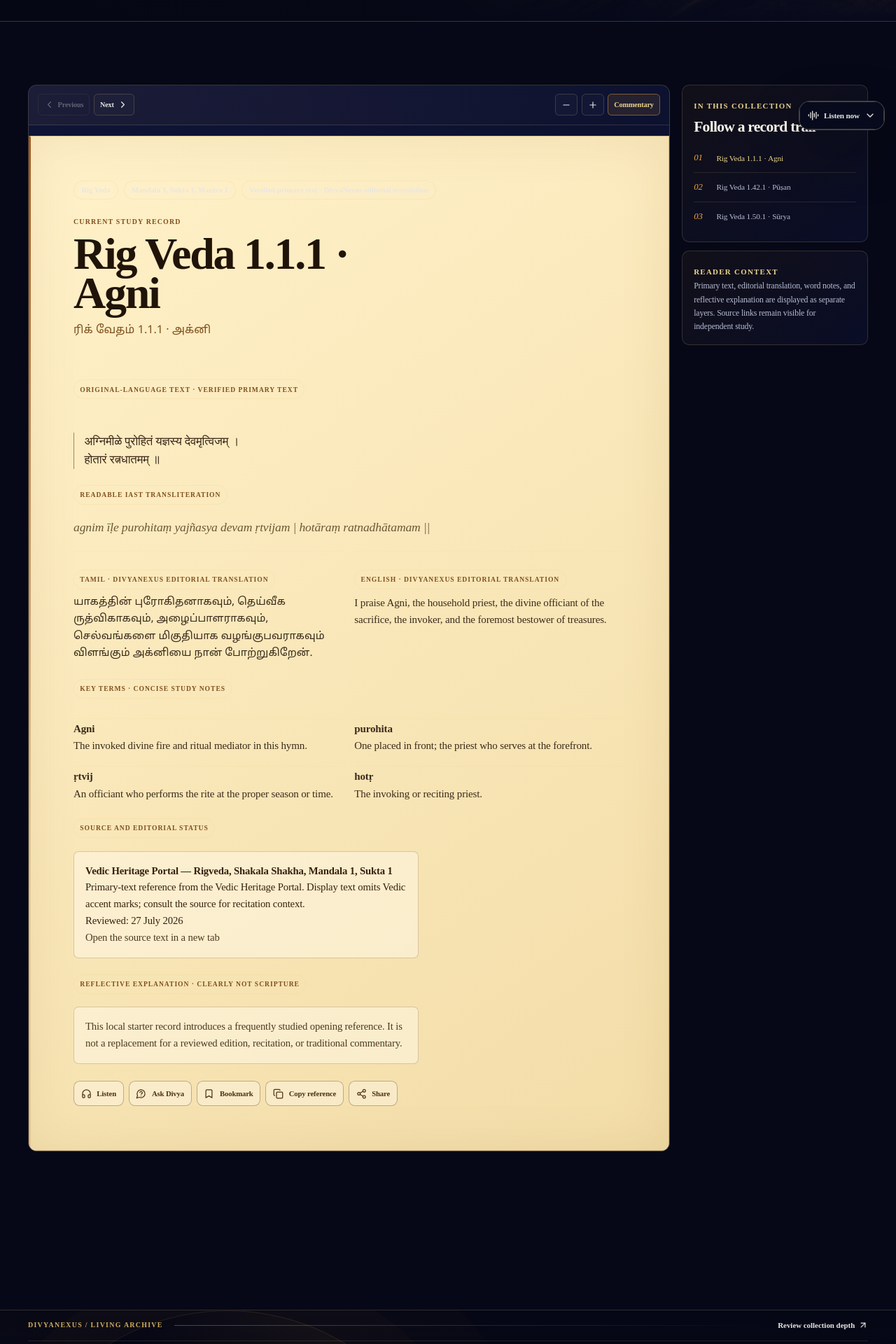
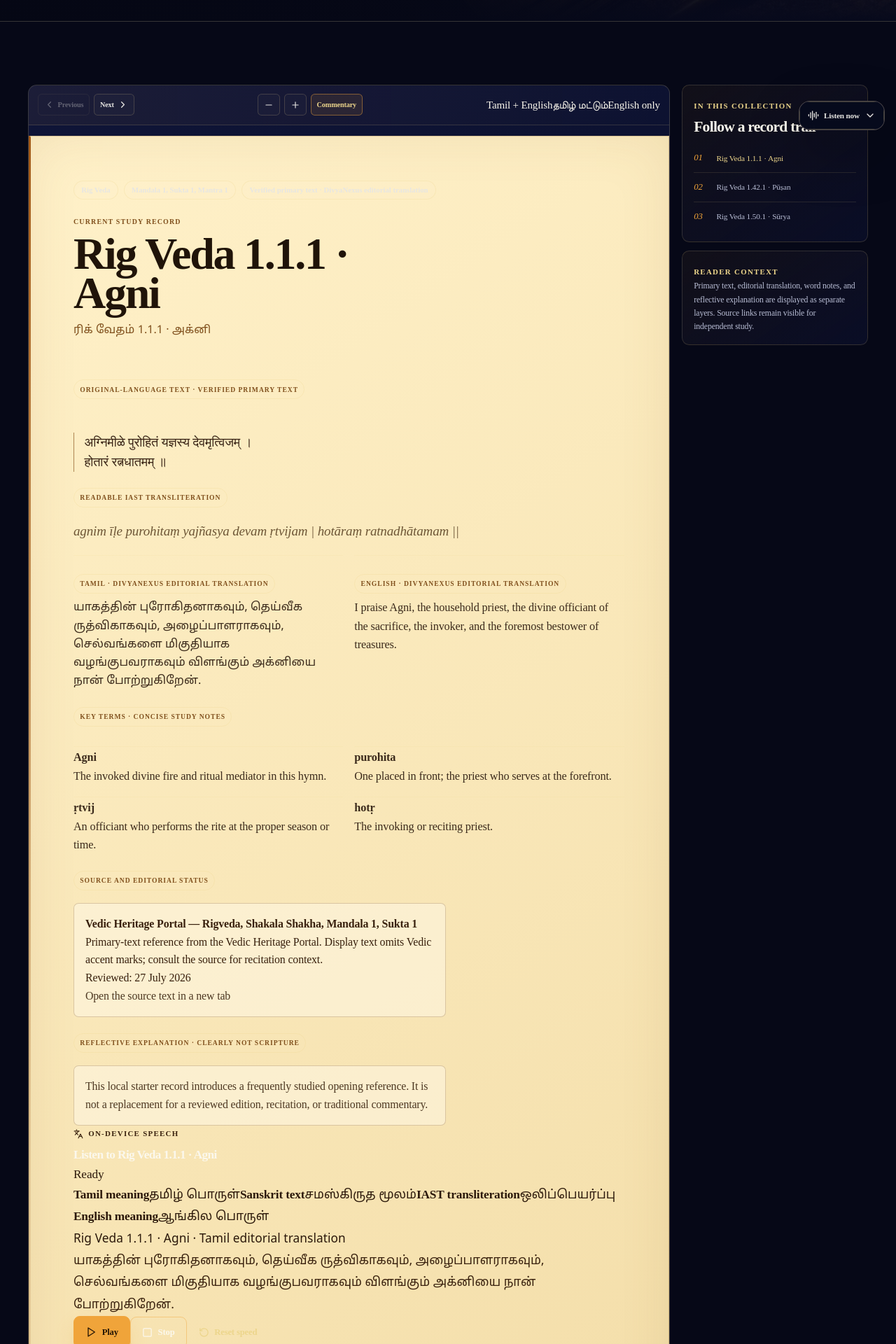
Before and after one commit to ssakthivel02/DivyaNexus, a React (Vite) app in the folder client/: page /rig-veda in a window 1280 px wide. Shown: the part 600-2520 px from the top of the page at 70% size. Built offline with nearby package versions, Linux system fonts and the light colour scheme.

Commit message:
feat: add readable bilingual modes and contextual scripture audio

```diff
--- a/client/src/pages/ScriptureReader.tsx
+++ b/client/src/pages/ScriptureReader.tsx
@@ -17,6 +17,7 @@ import {
   Stars,
 } from "lucide-react";
 import { Link } from "wouter";
+import { SpeechControls, type SpeechItem } from "@/components/SpeechControls";
 import { ASSETS, records, type KnowledgeRecord } from "@/data/content";
 import { getVerifiedScriptureRecord } from "@/data/verifiedScripture";
 import {
@@ -72,7 +73,8 @@ export default function ScriptureReader({ kind }: { kind: keyof typeof readerSet
   const initialIndex = Math.max(0, set.records.findIndex((record) => record.id === requested));
   const [index, setIndex] = useState(initialIndex);
   const [showCommentary, setShowCommentary] = useState(true);
-  const [fontScale, setFontScale] = useState(Number(getPreference("fontSize", "1")) || 1);
+  const [fontScale, setFontScale] = useState(Number(getPreference("fontSize", "1.08")) || 1.08);
+  const [readerLanguage, setReaderLanguage] = useState<"both" | "tamil" | "english">("both");
   const record = set.records[index] ?? set.records[0];
   const [saved, setSaved] = useState(() => (record ? getBookmarks().includes(record.id) : false));
 
@@ -99,9 +101,20 @@ export default function ScriptureReader({ kind }: { kind: keyof typeof readerSet
   const displayTamilTitle = verified?.tamilTitle ?? record.tamilTitle;
   const displayReference = verified?.reference ?? record.reference;
   const displayStatus = verified?.status ?? record.reviewStatus;
+  const speechItems: SpeechItem[] = verified
+    ? [
+        { id: `${record.id}-tamil`, label: "Tamil meaning", tamilLabel: "தமிழ் பொருள்", text: verified.tamilTranslation, lang: "ta-IN", rate: 0.82, sourceLabel: `${displayTitle} · Tamil editorial translation` },
+        { id: `${record.id}-sanskrit`, label: "Sanskrit text", tamilLabel: "சமஸ்கிருத மூலம்", text: verified.originalText, lang: "sa-IN", rate: 0.72, sourceLabel: `${displayTitle} · verified primary text; device speech does not preserve Vedic accents` },
+        { id: `${record.id}-iast`, label: "IAST transliteration", tamilLabel: "ஒலிப்பெயர்ப்பு", text: verified.transliteration, lang: "en-GB", rate: 0.7, sourceLabel: `${displayTitle} · readable transliteration` },
+        { id: `${record.id}-english`, label: "English meaning", tamilLabel: "ஆங்கில பொருள்", text: verified.englishTranslation, lang: "en-GB", rate: 0.88, sourceLabel: `${displayTitle} · English editorial translation` },
+      ]
+    : [
+        { id: `${record.id}-tamil`, label: "Tamil overview", tamilLabel: "தமிழ் சுருக்கம்", text: record.tamilMeaning, lang: "ta-IN", rate: 0.82, sourceLabel: `${displayTitle} · educational overview` },
+        { id: `${record.id}-english`, label: "English overview", tamilLabel: "ஆங்கில சுருக்கம்", text: record.englishMeaning, lang: "en-GB", rate: 0.88, sourceLabel: `${displayTitle} · educational overview` },
+      ];
 
   const changeScale = (next: number) => {
-    const value = Math.min(1.25, Math.max(0.87, next));
+    const value = Math.min(1.45, Math.max(0.95, next));
     setFontScale(value);
     setPreference("fontSize", String(value));
   };
@@ -129,26 +142,14 @@ export default function ScriptureReader({ kind }: { kind: keyof typeof readerSet
           fetchPriority="high"
         />
         <div className="reader-cinema-hero__veil" />
-        <div className="reader-cinema-hero__glyph" aria-hidden="true">
-          ॐ
-        </div>
+        <div className="reader-cinema-hero__glyph" aria-hidden="true">ॐ</div>
         <div className="reader-cinema-hero__inner">
-          <p className="scene-kicker">
-            <Stars size={14} aria-hidden="true" />Source-aware reading room
-          </p>
-          <p className="reader-cinema-hero__crumb">
-            <Link href="/scriptures">Scriptures</Link> / {set.title}
-          </p>
-          <p className="reader-cinema-hero__tamil" lang="ta">
-            {set.tamil}
-          </p>
+          <p className="scene-kicker"><Stars size={14} aria-hidden="true" />Source-aware reading room</p>
+          <p className="reader-cinema-hero__crumb"><Link href="/scriptures">Scriptures</Link> / {set.title}</p>
+          <p className="reader-cinema-hero__tamil" lang="ta">{set.tamil}</p>
           <h1>{set.title}</h1>
           <p>{set.description}</p>
-          <div>
-            <span>{set.scene}</span>
-            <span>{record.source}</span>
-            <span>{displayStatus}</span>
-          </div>
+          <div><span>{set.scene}</span><span>{record.source}</span><span>{displayStatus}</span></div>
         </div>
       </section>
 
@@ -157,74 +158,40 @@ export default function ScriptureReader({ kind }: { kind: keyof typeof readerSet
           <article className="reader-console">
             <div className="reader-toolbar">
               <div className="reader-toolbar__group">
-                <button
-                  className="reader-tool"
-                  onClick={() => setIndex((current) => Math.max(0, current - 1))}
-                  disabled={index === 0}
-                >
-                  <ChevronLeft size={15} aria-hidden="true" />Previous
-                </button>
-                <button
-                  className="reader-tool"
-                  onClick={() => setIndex((current) => Math.min(set.records.length - 1, current + 1))}
-                  disabled={index === set.records.length - 1}
-                >
-                  Next<ChevronRight size={15} aria-hidden="true" />
-                </button>
+                <button className="reader-tool" onClick={() => setIndex((current) => Math.max(0, current - 1))} disabled={index === 0}><ChevronLeft size={15} aria-hidden="true" />Previous</button>
+                <button className="reader-tool" onClick={() => setIndex((current) => Math.min(set.records.length - 1, current + 1))} disabled={index === set.records.length - 1}>Next<ChevronRight size={15} aria-hidden="true" /></button>
               </div>
               <div className="reader-toolbar__group">
-                <button
-                  className="reader-tool"
-                  onClick={() => changeScale(fontScale - 0.06)}
-                  aria-label="Decrease reader font size"
-                >
-                  <Minus size={14} aria-hidden="true" />
-                </button>
-                <button
-                  className="reader-tool"
-                  onClick={() => changeScale(fontScale + 0.06)}
-                  aria-label="Increase reader font size"
-                >
-                  <Plus size={14} aria-hidden="true" />
-                </button>
-                <button
-                  className={`reader-tool ${showCommentary ? "is-active" : ""}`}
-                  onClick={() => setShowCommentary((value) => !value)}
-                >
-                  Commentary
-                </button>
+                <button className="reader-tool" onClick={() => changeScale(fontScale - 0.06)} aria-label="Decrease reader font size"><Minus size={14} aria-hidden="true" /></button>
+                <button className="reader-tool" onClick={() => changeScale(fontScale + 0.06)} aria-label="Increase reader font size"><Plus size={14} aria-hidden="true" /></button>
+                <button className={`reader-tool ${showCommentary ? "is-active" : ""}`} onClick={() => setShowCommentary((value) => !value)}>Commentary</button>
+              </div>
+              <div className="reader-language-switch" role="group" aria-label="Reader language focus">
+                <button type="button" className={readerLanguage === "both" ? "is-active" : ""} aria-pressed={readerLanguage === "both"} onClick={() => setReaderLanguage("both")}>Tamil + English</button>
+                <button type="button" className={readerLanguage === "tamil" ? "is-active" : ""} aria-pressed={readerLanguage === "tamil"} onClick={() => setReaderLanguage("tamil")}>தமிழ் மட்டும்</button>
+                <button type="button" className={readerLanguage === "english" ? "is-active" : ""} aria-pressed={readerLanguage === "english"} onClick={() => setReaderLanguage("english")}>English only</button>
               </div>
             </div>
 
             <div className="reader-paper reader-paper--cinema" style={{ fontSize: `${fontScale}rem` }}>
-              <div className="reader-meta">
-                <span className="chip">{record.source}</span>
-                <span className="chip">{displayReference}</span>
-                <span className="chip">{displayStatus}</span>
-              </div>
+              <div className="reader-meta"><span className="chip">{record.source}</span><span className="chip">{displayReference}</span><span className="chip">{displayStatus}</span></div>
               <p className="reader-paper__section">Current study record</p>
               <h1>{displayTitle}</h1>
-              <p className="reader-paper__tamil" lang="ta">
-                {displayTamilTitle}
-              </p>
+              <p className="reader-paper__tamil" lang="ta">{displayTamilTitle}</p>
 
               {verified ? (
                 <>
                   <p className="reader-label">Original-language text · verified primary text</p>
-                  <p className="reader-scripture" lang="sa" style={{ whiteSpace: "pre-line" }}>
-                    {verified.originalText}
-                  </p>
+                  <p className="reader-scripture" lang="sa" style={{ whiteSpace: "pre-line" }}>{verified.originalText}</p>
                   <p className="reader-label">Readable IAST transliteration</p>
                   <p className="reader-transliteration">{verified.transliteration}</p>
 
-                  <div className="reader-meaning-grid">
-                    <div>
+                  <div className="reader-meaning-grid" data-reader-language={readerLanguage}>
+                    <div className="reader-language-panel reader-language-panel--tamil">
                       <p className="reader-label">Tamil · DivyaNexus editorial translation</p>
-                      <p className="reader-translation" lang="ta">
-                        {verified.tamilTranslation}
-                      </p>
+                      <p className="reader-translation" lang="ta">{verified.tamilTranslation}</p>
                     </div>
-                    <div>
+                    <div className="reader-language-panel reader-language-panel--english">
                       <p className="reader-label">English · DivyaNexus editorial translation</p>
                       <p className="reader-translation">{verified.englishTranslation}</p>
                     </div>
@@ -233,101 +200,51 @@ export default function ScriptureReader({ kind }: { kind: keyof typeof readerSet
                   <p className="reader-label">Key terms · concise study notes</p>
                   <div className="reader-meaning-grid">
                     {verified.wordNotes.map((note) => (
-                      <div key={note.term}>
-                        <p className="reader-translation">
-                          <strong>{note.term}</strong><br />{note.meaning}
-                        </p>
-                      </div>
+                      <div key={note.term}><p className="reader-translation"><strong>{note.term}</strong><br />{note.meaning}{note.tamilMeaning && <span className="reader-word-note__tamil" lang="ta">{note.tamilMeaning}</span>}</p></div>
                     ))}
                   </div>
 
                   <p className="reader-label">Source and editorial status</p>
                   <div className="reader-commentary">
-                    <p><strong>{verified.sourceName}</strong></p>
-                    <p>{verified.sourceNote}</p>
-                    <p>Reviewed: {verified.reviewedDate}</p>
-                    <a href={verified.sourceUrl} target="_blank" rel="noreferrer">
-                      Open the source text in a new tab
-                    </a>
+                    <p><strong>{verified.sourceName}</strong></p><p>{verified.sourceNote}</p><p>Reviewed: {verified.reviewedDate}</p>
+                    <a href={verified.sourceUrl} target="_blank" rel="noreferrer">Open the source text in a new tab</a>
                   </div>
                 </>
               ) : (
                 <>
                   <p className="reader-label">Original-language text · source edition still required</p>
-                  <p className="reader-scripture" lang="ta">
-                    இந்த பதிவிற்கான சரிபார்க்கப்பட்ட மூல மொழிப் பாடம் இன்னும் இணைக்கப்படவில்லை.
-                  </p>
-                  <p className="reader-transliteration">
-                    This overview remains available for discovery, but it does not display an unverified quotation.
-                  </p>
-                  <div className="reader-meaning-grid">
-                    <div>
-                      <p className="reader-label">Tamil meaning · educational overview</p>
-                      <p className="reader-translation" lang="ta">{record.tamilMeaning}</p>
-                    </div>
-                    <div>
-                      <p className="reader-label">English meaning · educational overview</p>
-                      <p className="reader-translation">{record.englishMeaning}</p>
-                    </div>
+                  <p className="reader-scripture" lang="ta">இந்த பதிவிற்கான சரிபார்க்கப்பட்ட மூல மொழிப் பாடம் இன்னும் இணைக்கப்படவில்லை.</p>
+                  <p className="reader-transliteration">This overview remains available for discovery, but it does not display an unverified quotation.</p>
+                  <div className="reader-meaning-grid" data-reader-language={readerLanguage}>
+                    <div className="reader-language-panel reader-language-panel--tamil"><p className="reader-label">Tamil meaning · educational overview</p><p className="reader-translation" lang="ta">{record.tamilMeaning}</p></div>
+                    <div className="reader-language-panel reader-language-panel--english"><p className="reader-label">English meaning · educational overview</p><p className="reader-translation">{record.englishMeaning}</p></div>
                   </div>
                 </>
               )}
 
-              {showCommentary && (
-                <>
-                  <p className="reader-label">Reflective explanation · clearly not scripture</p>
-                  <p className="reader-commentary">{record.explanation}</p>
-                </>
-              )}
+              {showCommentary && <><p className="reader-label">Reflective explanation · clearly not scripture</p><p className="reader-commentary">{record.explanation}</p></>}
+
+              <div id="reader-audio"><SpeechControls items={speechItems} title={`Listen to ${displayTitle}`} compact /></div>
 
               <div className="reader-actions">
-                <Link className="button" href="/audio">
-                  <Headphones size={15} aria-hidden="true" />Listen
-                </Link>
-                <Link className="button" href={`/ask-divya?context=${encodeURIComponent(record.id)}`}>
-                  <MessageCircleQuestion size={15} aria-hidden="true" />Ask Divya
-                </Link>
-                <button
-                  className="button"
-                  onClick={() => setSaved(toggleBookmark(record.id).includes(record.id))}
-                >
-                  {saved ? <Check size={15} aria-hidden="true" /> : <Bookmark size={15} aria-hidden="true" />}
-                  {saved ? "Saved locally" : "Bookmark"}
-                </button>
-                <button className="button" onClick={copyReference}>
-                  <Copy size={15} aria-hidden="true" />Copy reference
-                </button>
-                <button className="button" onClick={share}>
-                  <Share2 size={15} aria-hidden="true" />Share
-                </button>
+                <a className="button" href="#reader-audio"><Headphones size={15} aria-hidden="true" />Listen here</a>
+                <Link className="button" href={`/ask-divya?context=${encodeURIComponent(record.id)}`}><MessageCircleQuestion size={15} aria-hidden="true" />Ask Divya</Link>
+                <button className="button" onClick={() => setSaved(toggleBookmark(record.id).includes(record.id))}>{saved ? <Check size={15} aria-hidden="true" /> : <Bookmark size={15} aria-hidden="true" />}{saved ? "Saved locally" : "Bookmark"}</button>
+                <button className="button" onClick={copyReference}><Copy size={15} aria-hidden="true" />Copy reference</button>
+                <button className="button" onClick={share}><Share2 size={15} aria-hidden="true" />Share</button>
               </div>
             </div>
           </article>
 
           <aside className="reader-sidebar reader-sidebar--cinema">
             <div className="reader-sidebar__panel">
-              <p className="scene-kicker">In this collection</p>
-              <h2>Follow a record trail</h2>
+              <p className="scene-kicker">In this collection</p><h2>Follow a record trail</h2>
               {set.records.map((item, itemIndex) => {
                 const itemVerified = getVerifiedScriptureRecord(item.id);
-                return (
-                  <button
-                    key={item.id}
-                    className={itemIndex === index ? "is-active" : ""}
-                    onClick={() => setIndex(itemIndex)}
-                  >
-                    <span>0{itemIndex + 1}</span>
-                    {itemVerified?.title ?? item.title}
-                  </button>
-                );
+                return <button key={item.id} className={itemIndex === index ? "is-active" : ""} onClick={() => setIndex(itemIndex)}><span>0{itemIndex + 1}</span>{itemVerified?.title ?? item.title}</button>;
               })}
             </div>
-            <div className="reader-sidebar__panel">
-              <p className="scene-kicker">Reader context</p>
-              <p className="muted" style={{ fontSize: ".74rem", margin: 0 }}>
-                Primary text, editorial translation, word notes, and reflective explanation are displayed as separate layers. Source links remain visible for independent study.
-              </p>
-            </div>
+            <div className="reader-sidebar__panel"><p className="scene-kicker">Reader context</p><p className="muted" style={{ fontSize: ".74rem", margin: 0 }}>Primary text, editorial translation, word notes, and reflective explanation are displayed as separate layers. Source links remain visible for independent study.</p></div>
           </aside>
         </div>
       </section>
```
